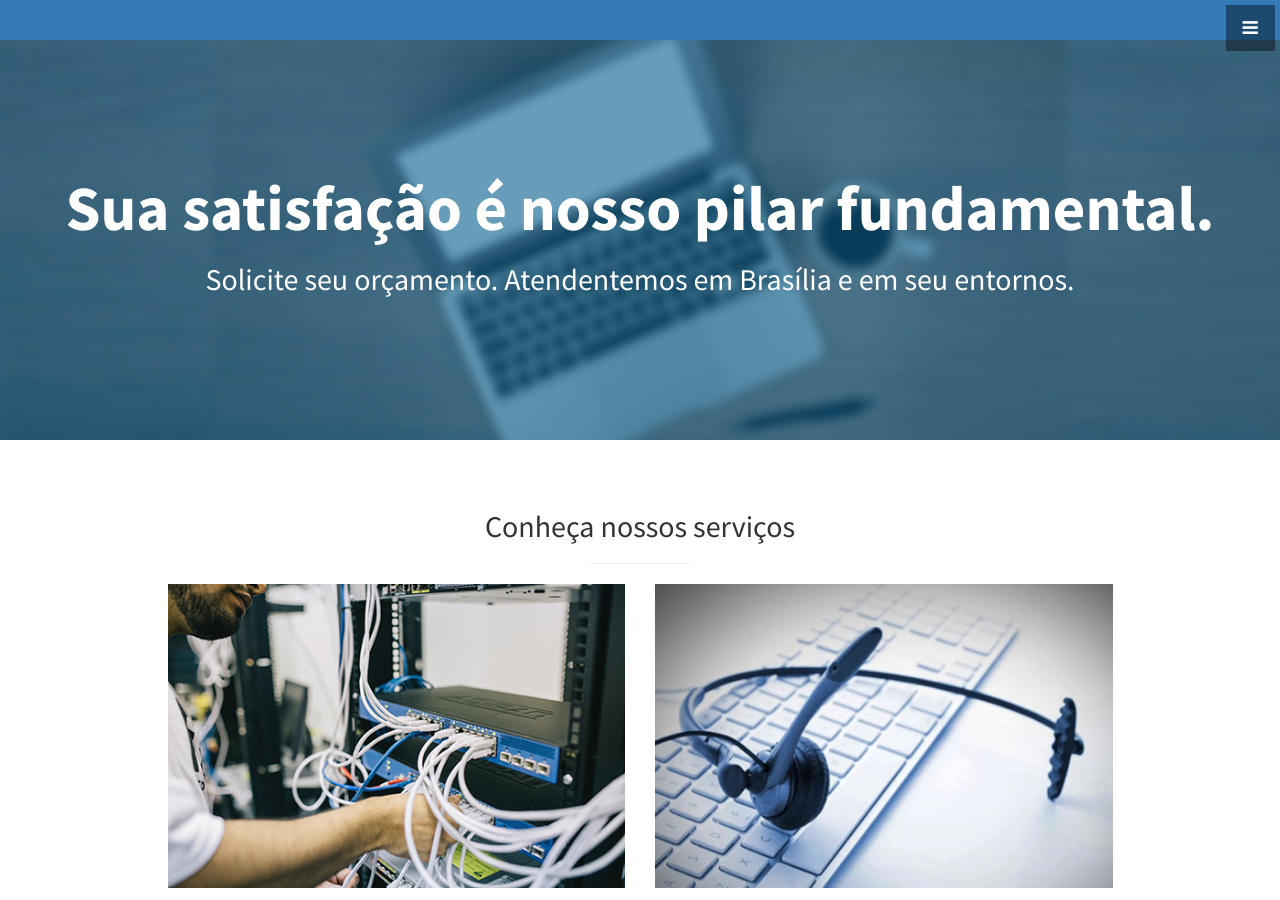
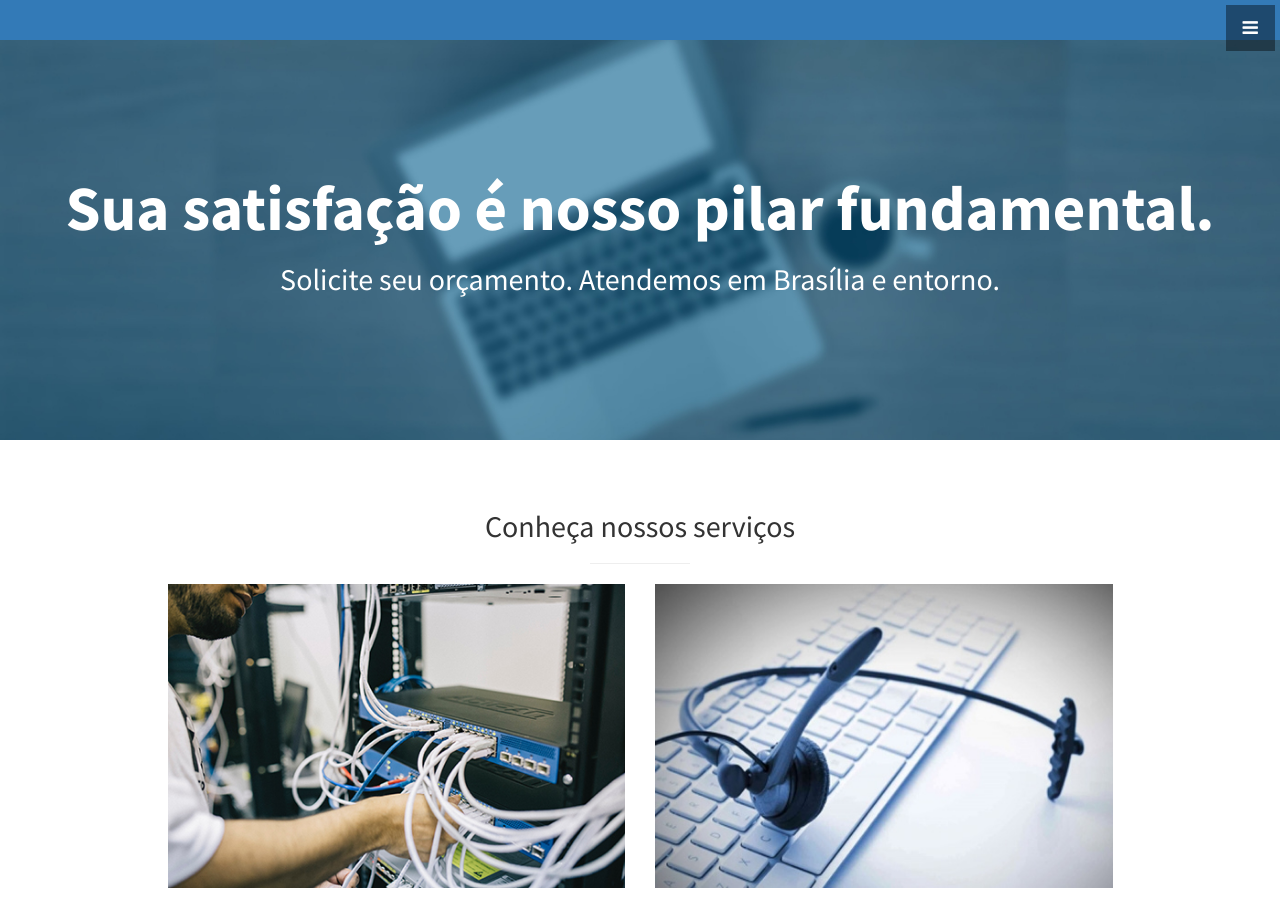
Before and after one commit to isweluiz/techsata, a Jekyll site: the page built from index.html, in a window 1280 px wide and 900 px high, scrolled down 1615 px. Built offline with Jekyll 4.4.1, drawn with Linux system fonts in a browser that asks for light colours.

Commit message:
Update callout.html

```diff
--- a/_includes/callout.html
+++ b/_includes/callout.html
@@ -1,6 +1,6 @@
 <aside class="callout">
   <div class="text-vertical-center">
   	<h1>Sua satisfação é nosso pilar fundamental.</h1>
-    <h2>Solicite seu orçamento. Atendentemos em Brasília e em seu entornos.</h2>
+    <h2>Solicite seu orçamento. Atendemos em Brasília e entorno.</h2>
   </div>
 </aside>
```
